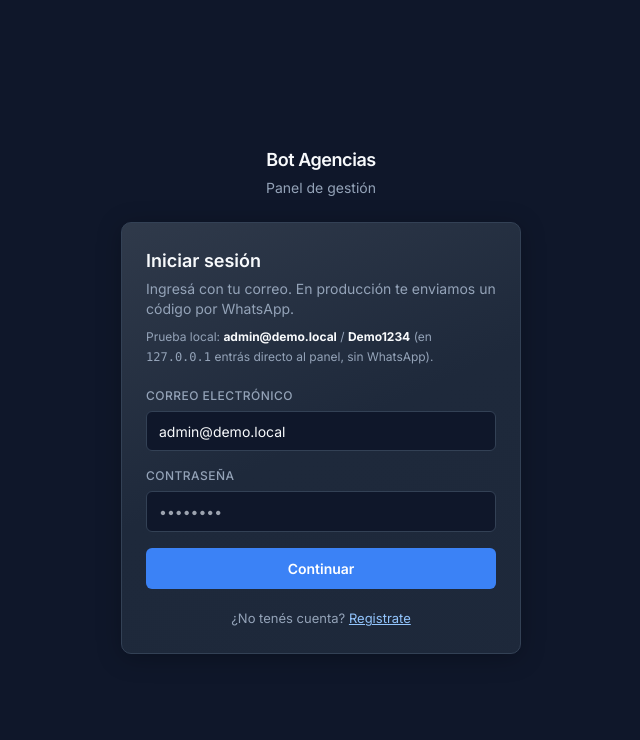
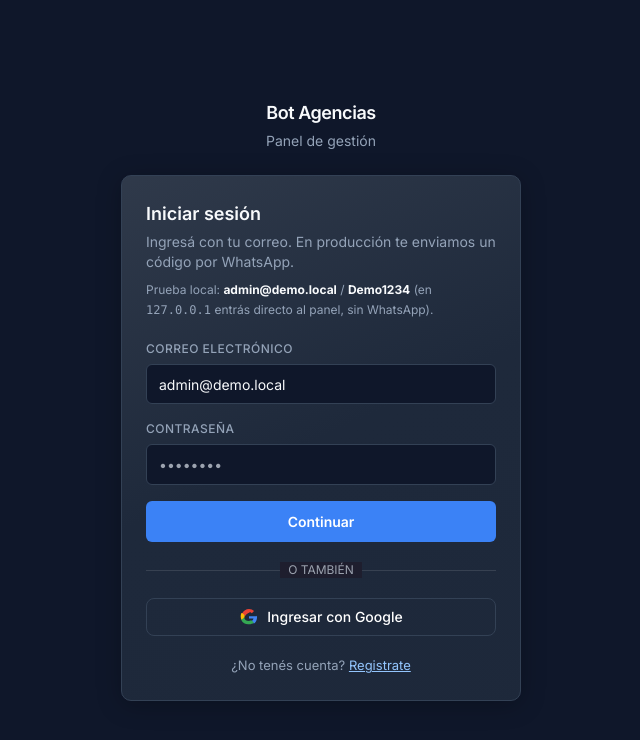
Before and after one commit to Javierlw60/Bot-Agencia, a FastAPI app: page /auth/login in a window 1280 px wide. Shown: the top 740 px of the page, without its empty margins (319-959 px from the left). Run offline with FastAPI, Linux system fonts and the light colour scheme; some libraries are stand-ins or nearby versions.

Commit message:
Integrar login con Google via Supabase OAuth en el panel.
Co-authored-by: Cursor <cursoragent@cursor.com>

```diff
--- a/auth/routes.py
+++ b/auth/routes.py
@@ -193,3 +193,55 @@ async def cerrar_sesion():
     resp.delete_cookie(COOKIE_SESION)
     resp.delete_cookie(COOKIE_PENDIENTE_2FA)
     return resp
+
+# =====================================================================
+# ENDPOINT PARA GOOGLE OAUTH CON SUPABASE
+# =====================================================================
+@router.get("/supabase-callback")
+async def supabase_callback(request: Request, email: str = "", nombre: str = ""):
+    """
+    Recibe la confirmación de login de Supabase.
+    Si el usuario no existe en la base de datos de la agencia, lo registra con una nueva.
+    """
+    if not email:
+        return RedirectResponse(url="/auth/login?error=No se recibió un correo válido de Google.", status_code=303)
+
+    db = SessionLocal()
+    try:
+        from models.models import Usuario, Agencia  # Ajustá la importación según tus modelos locales
+
+        # 1. Verificar si el usuario ya existe por su email
+        usuario = db.query(Usuario).filter(Usuario.email == email).first()
+
+        if not usuario:
+            # Si el usuario es nuevo (se logueó con Google de una), le creamos su Agencia de prueba
+            nueva_agencia = Agencia(nombre=f"Agencia de {nombre or 'Nuevo Usuario'}")
+            db.add(nueva_agencia)
+            db.commit()
+            db.refresh(nueva_agencia)
+
+            # Registramos el nuevo usuario asignado a esa agencia
+            usuario = Usuario(
+                email=email,
+                nombre=nombre or email.split("@")[0],
+                agencia_id=nueva_agencia.id,
+                telefono="",
+                activo=True
+            )
+            db.add(usuario)
+            db.commit()
+            db.refresh(usuario)
+
+        # 2. Generar el token de sesión idéntico al tuyo tradicional
+        sesion = crear_token_sesion(usuario.id, usuario.agencia_id)
+
+        # 3. Redirigir directo al dashboard fucsia de su sucursal
+        resp = RedirectResponse(url=f"/dashboard/{usuario.agencia_id}", status_code=303)
+        resp.set_cookie(COOKIE_SESION, sesion, **_COOKIE_OPTS)
+        return resp
+
+    except Exception as e:
+        print(f"Error en callback Supabase: {str(e)}")
+        return RedirectResponse(url=f"/auth/login?error=Error interno al procesar el acceso con Google.", status_code=303)
+    finally:
+        db.close()
--- a/templates/auth/login.html
+++ b/templates/auth/login.html
@@ -27,6 +27,49 @@
     <button type="submit" class="btn-primary" data-saving-text="Verificando...">Continuar</button>
   </form>
 
+  <div class="relative my-5">
+    <div class="absolute inset-0 flex items-center"><div class="w-full border-t border-gray-700"></div></div>
+    <div class="relative flex justify-center text-xs uppercase"><span class="bg-gray-900 px-2 text-gray-400" style="background: var(--card-bg, #1e1e2e);">O también</span></div>
+  </div>
+
+  <button id="btn-google" type="button" class="w-full flex items-center justify-center gap-2 border border-gray-600 rounded-lg p-2 text-sm font-medium text-white hover:bg-gray-800 transition-colors" style="background: transparent; border-color: var(--border);">
+    <svg class="h-5 w-5" viewBox="0 0 24 24" width="24" height="24" xmlns="http://www.w3.org/2000/svg">
+      <g transform="matrix(1, 0, 0, 1, 0, 0)">
+        <path d="M21.35,11.1H12v2.7h5.38c-0.24,1.28 -0.96,2.37 -2.04,3.1v2.57h3.3c1.93,-1.78 3.04,-4.4 3.04,-7.49c0,-0.61 -0.05,-1.2 -0.15,-1.67Z" fill="#4285F4" />
+        <path d="M12,20.68c2.43,0 4.47,-0.8 5.96,-2.18l-3.3,-2.57c-0.9,0.6 -2.07,0.97 -3.33,0.97c-2.34,0 -4.33,-1.58 -5.03,-3.71H2.93v2.65c1.48,2.94 4.52,4.94 8.07,4.94Z" fill="#34A853" />
+        <path d="M6.97,13.19c-0.18,-0.54 -0.28,-1.11 -0.28,-1.7c0,-0.59 0.1,-1.16 0.28,-1.7V7.14H2.93c-0.6,1.21 -0.93,2.57 -0.93,4.01c0,1.44 0.33,2.8 0.93,4.01l4.04,-3.13Z" fill="#FBBC05" />
+        <path d="M12,6.12c1.32,0 2.51,0.45 3.44,1.35l2.58,-2.59c-1.56,-1.46 -3.59,-2.35 -6.02,-2.35c-3.55,0 -6.59,2 -8.07,4.94l4.04,3.13c0.7,-2.13 2.69,-3.71 5.03,-3.71Z" fill="#EA4335" />
+      </g>
+    </svg>
+    Ingresar con Google
+  </button>
+
   <p class="auth-link mt-5 text-center">¿No tenés cuenta? <a href="/auth/registro">Registrate</a></p>
 </div>
+
+<script src="https://cdn.jsdelivr.net/npm/@supabase/supabase-js@2"></script>
+
+<script>
+  // Poné acá los datos que te da tu proyecto de Supabase (en la configuración de Supabase)
+  const SUPABASE_URL = "https://qpolqhguhotcshynuniz.supabase.co";
+  const SUPABASE_ANON_KEY = "sb_publishable_n09B0W9kLBIDKdXUdYmtNg_fWbmvVLa";
+
+  // Inicializamos el cliente de Supabase
+  const supabaseClient = supabase.createClient(SUPABASE_URL, SUPABASE_ANON_KEY);
+
+  // Escuchamos el clic en el botón de Google
+  document.getElementById('btn-google').addEventListener('click', async () => {
+    const { data, error } = await supabaseClient.auth.signInWithOAuth({
+      provider: 'google',
+      options: {
+        // Al terminar el login con Google, Supabase devuelve al usuario a tu endpoint de Python
+        redirectTo: window.location.origin + '/auth/supabase-callback'
+      }
+    });
+
+    if (error) {
+      alert("Error al conectar con Google: " + error.message);
+    }
+  });
+</script>
 {% endblock %}
```
